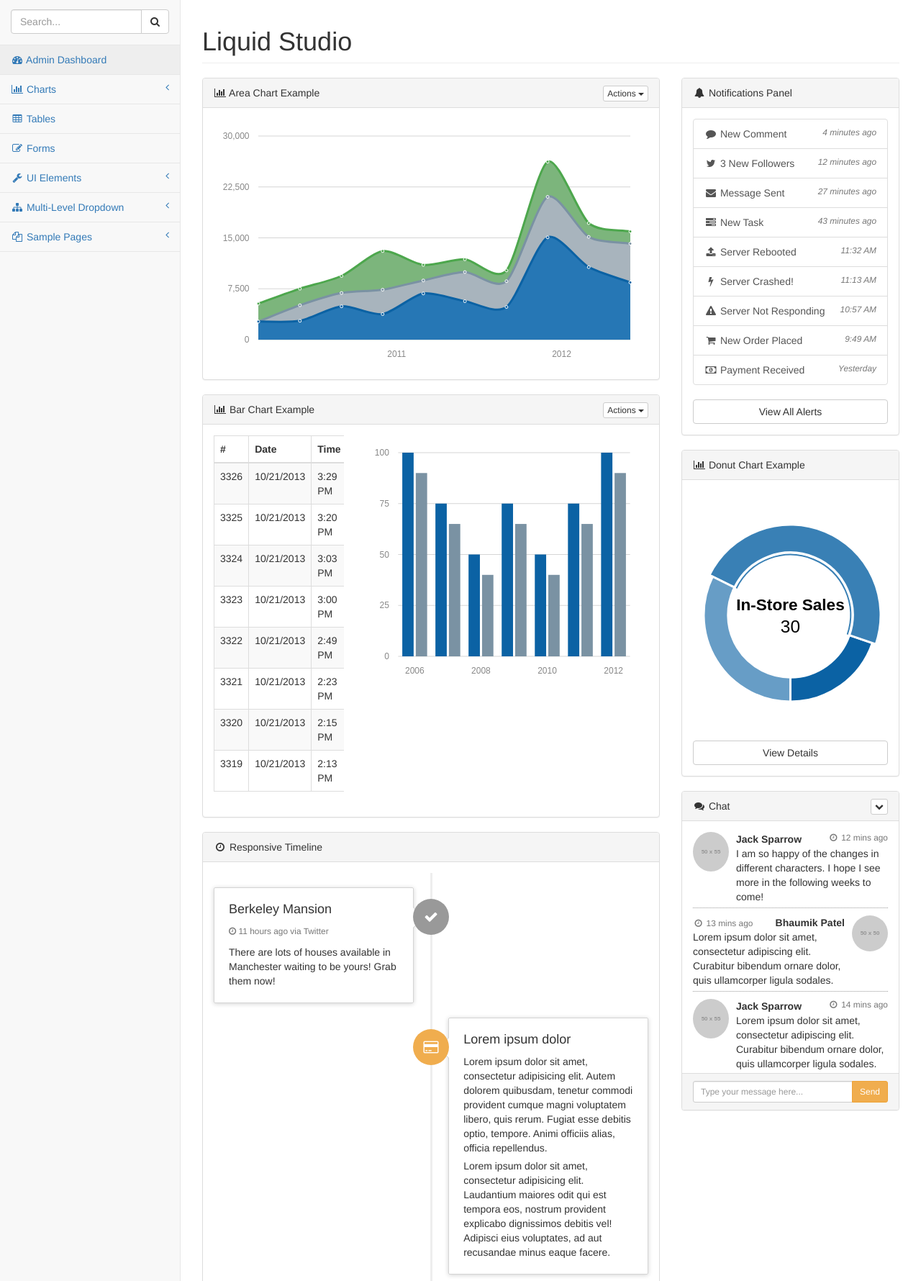
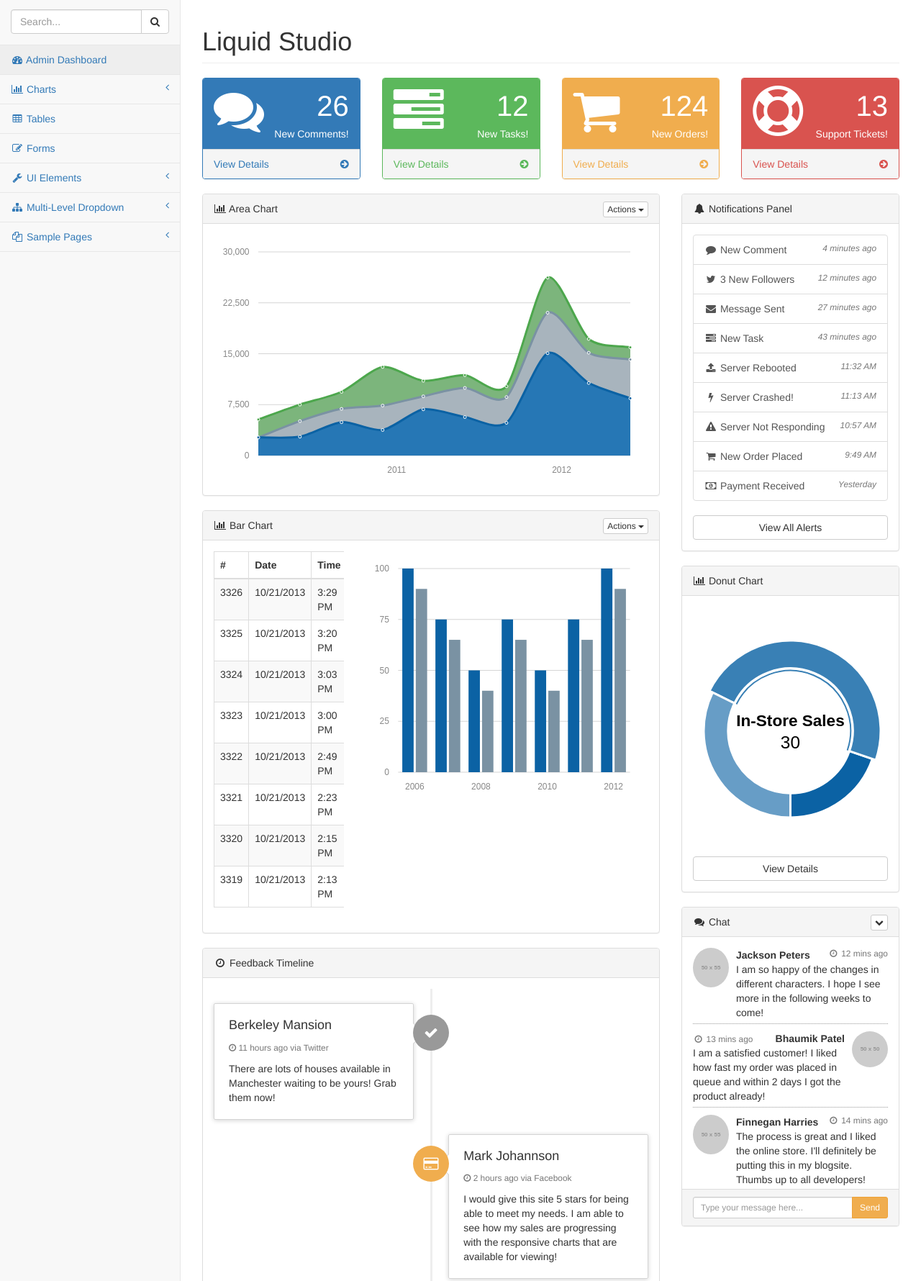
Before and after one commit to paoloxide/hello-node, a website: page pages/index.html in a window 1280 px wide. Shown: the part 53-1833 px from the top of the page at 72% size. Drawn offline with Linux system fonts and the light colour scheme; placeholder pictures from the web are drawn by us.

Commit message:
Replaced data examples.

```diff
--- a/pages/index.html
+++ b/pages/index.html
@@ -34,6 +34,12 @@
         <script src="https://oss.maxcdn.com/libs/html5shiv/3.7.0/html5shiv.js"></script>
         <script src="https://oss.maxcdn.com/libs/respond.js/1.4.2/respond.min.js"></script>
     <![endif]-->
+
+    <style type="text/css">
+        .notifications {
+            display: none;
+        }
+    </style>
 
 </head>
 
@@ -380,7 +386,7 @@
                 <!-- /.col-lg-12 -->
             </div>
             <!-- /.row -->
-            <div class="row notifications" style="display: none">
+            <div class="row">
                 <div class="col-lg-3 col-md-6">
                     <div class="panel panel-primary">
                         <div class="panel-heading">
@@ -425,7 +431,7 @@
                         </a>
                     </div>
                 </div>
-                <div class="col-lg-3 col-md-6">
+                <div class="col-lg-3 col-md-6 notifications">
                     <div class="panel panel-yellow">
                         <div class="panel-heading">
                             <div class="row">
@@ -447,7 +453,7 @@
                         </a>
                     </div>
                 </div>
-                <div class="col-lg-3 col-md-6">
+                <div class="col-lg-3 col-md-6 notifications">
                     <div class="panel panel-red">
                         <div class="panel-heading">
                             <div class="row">
@@ -475,7 +481,7 @@
                 <div class="col-lg-8">
                     <div class="panel panel-default">
                         <div class="panel-heading">
-                            <i class="fa fa-bar-chart-o fa-fw"></i> Area Chart Example
+                            <i class="fa fa-bar-chart-o fa-fw"></i> Area Chart
                             <div class="pull-right">
                                 <div class="btn-group">
                                     <button type="button" class="btn btn-default btn-xs dropdown-toggle" data-toggle="dropdown">
@@ -505,7 +511,7 @@
                     <!-- /.panel -->
                     <div class="panel panel-default">
                         <div class="panel-heading">
-                            <i class="fa fa-bar-chart-o fa-fw"></i> Bar Chart Example
+                            <i class="fa fa-bar-chart-o fa-fw"></i> Bar Chart
                             <div class="pull-right">
                                 <div class="btn-group">
                                     <button type="button" class="btn btn-default btn-xs dropdown-toggle" data-toggle="dropdown">
@@ -607,7 +613,7 @@
                     <!-- /.panel -->
                     <div class="panel panel-default">
                         <div class="panel-heading">
-                            <i class="fa fa-clock-o fa-fw"></i> Responsive Timeline
+                            <i class="fa fa-clock-o fa-fw"></i> Feedback Timeline
                         </div>
                         <!-- /.panel-heading -->
                         <div class="panel-body">
@@ -631,11 +637,12 @@
                                     </div>
                                     <div class="timeline-panel">
                                         <div class="timeline-heading">
-                                            <h4 class="timeline-title">Lorem ipsum dolor</h4>
+                                            <h4 class="timeline-title">Mark Johannson</h4>
+                                            <p><small class="text-muted"><i class="fa fa-clock-o"></i> 2 hours ago via Facebook</small>
+                                            </p>
                                         </div>
                                         <div class="timeline-body">
-                                            <p>Lorem ipsum dolor sit amet, consectetur adipisicing elit. Autem dolorem quibusdam, tenetur commodi provident cumque magni voluptatem libero, quis rerum. Fugiat esse debitis optio, tempore. Animi officiis alias, officia repellendus.</p>
-                                            <p>Lorem ipsum dolor sit amet, consectetur adipisicing elit. Laudantium maiores odit qui est tempora eos, nostrum provident explicabo dignissimos debitis vel! Adipisci eius voluptates, ad aut recusandae minus eaque facere.</p>
+                                            <p>I would give this site 5 stars for being able to meet my needs. I am able to see how my sales are progressing with the responsive charts that are available for viewing!</p>
                                         </div>
                                     </div>
                                 </li>
@@ -781,7 +788,7 @@
                     <!-- /.panel -->
                     <div class="panel panel-default">
                         <div class="panel-heading">
-                            <i class="fa fa-bar-chart-o fa-fw"></i> Donut Chart Example
+                            <i class="fa fa-bar-chart-o fa-fw"></i> Donut Chart
                         </div>
                         <div class="panel-body">
                             <div id="morris-donut-chart"></div>
@@ -836,7 +843,7 @@
                                     </span>
                                     <div class="chat-body clearfix">
                                         <div class="header">
-                                            <strong class="primary-font">Jack Sparrow</strong>
+                                            <strong class="primary-font">Jackson Peters</strong>
                                             <small class="pull-right text-muted">
                                                 <i class="fa fa-clock-o fa-fw"></i> 12 mins ago
                                             </small>
@@ -857,7 +864,7 @@
                                             <strong class="pull-right primary-font">Bhaumik Patel</strong>
                                         </div>
                                         <p>
-                                            Lorem ipsum dolor sit amet, consectetur adipiscing elit. Curabitur bibendum ornare dolor, quis ullamcorper ligula sodales.
+                                           I am a satisfied customer! I liked how fast my order was placed in queue and within 2 days I got the product already!
                                         </p>
                                     </div>
                                 </li>
@@ -867,12 +874,12 @@
                                     </span>
                                     <div class="chat-body clearfix">
                                         <div class="header">
-                                            <strong class="primary-font">Jack Sparrow</strong>
+                                            <strong class="primary-font">Finnegan Harries</strong>
                                             <small class="pull-right text-muted">
                                                 <i class="fa fa-clock-o fa-fw"></i> 14 mins ago</small>
                                         </div>
                                         <p>
-                                            Lorem ipsum dolor sit amet, consectetur adipiscing elit. Curabitur bibendum ornare dolor, quis ullamcorper ligula sodales.
+                                            The process is great and I liked the online store. I'll definitely be putting this in my blogsite. Thumbs up to all developers!
                                         </p>
                                     </div>
                                 </li>
@@ -884,10 +891,10 @@
                                         <div class="header">
                                             <small class=" text-muted">
                                                 <i class="fa fa-clock-o fa-fw"></i> 15 mins ago</small>
-                                            <strong class="pull-right primary-font">Bhaumik Patel</strong>
+                                            <strong class="pull-right primary-font">Meagan Fille</strong>
                                         </div>
                                         <p>
-                                            Lorem ipsum dolor sit amet, consectetur adipiscing elit. Curabitur bibendum ornare dolor, quis ullamcorper ligula sodales.
+                                            I liked the color! OMG!
                                         </p>
                                     </div>
                                 </li>
@@ -943,7 +950,8 @@
             }
         }
 
-        enableNotifications(false);
+        enableNotifications(true);
+
     </script>
 
 </body>
```
